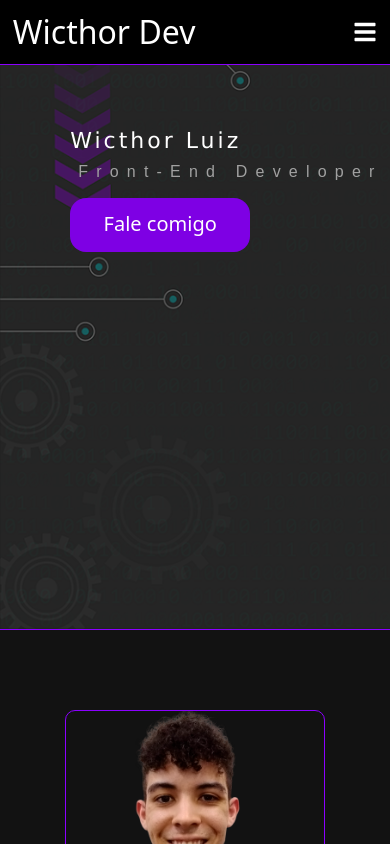
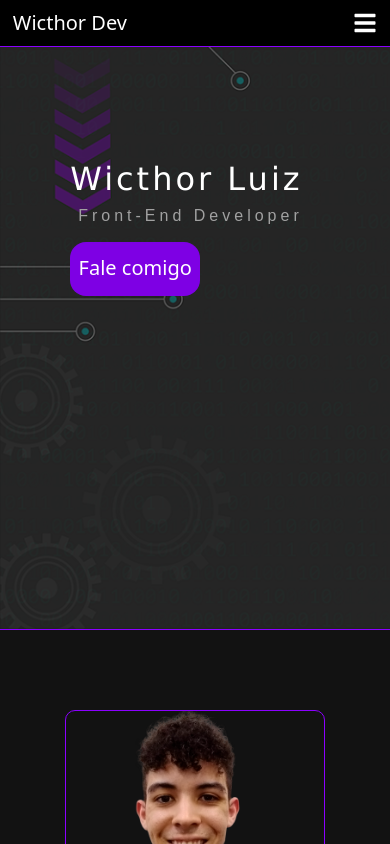
Before and after one commit to wicthorsilva/portfolio-react-ts, a React (Vite) app: page / in a window 390 px wide. Shown: the top 844 px of the page. Built offline with nearby package versions, Linux system fonts and the light colour scheme.

Commit message:
font size responsive title

```diff
--- a/src/components/Header/Header.module.css
+++ b/src/components/Header/Header.module.css
@@ -63,10 +63,19 @@
 @media (max-width: 400px) {
 
     .titlePage h1 {
-        font-size: 22px;
+        margin-top: 2rem;
+        font-size: 32px;
     }
 
     .titlePage h4 {
         font-size: 16px;
+        letter-spacing: 4px;
+    }
+
+    .titlePage .btnFalacomigo {
+        margin-top: 1em;
+
+        width: 130px;
+        padding: .5em;
     }
 }
--- a/src/components/Navbar/Navbar.module.css
+++ b/src/components/Navbar/Navbar.module.css
@@ -104,3 +104,9 @@
       display: none;
     }
   }
+
+  @media (max-width: 400px) {
+    .logo {
+        font-size: 20px;
+    }
+  }
```
